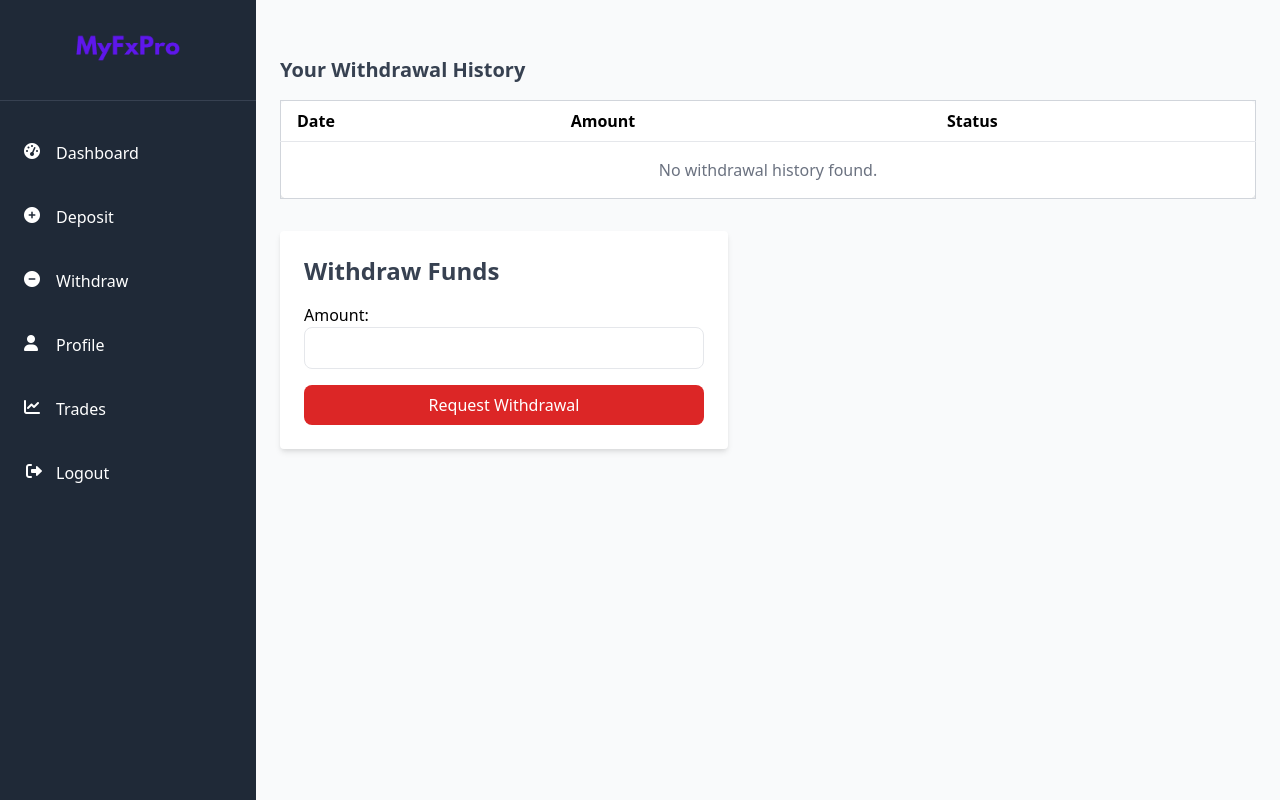
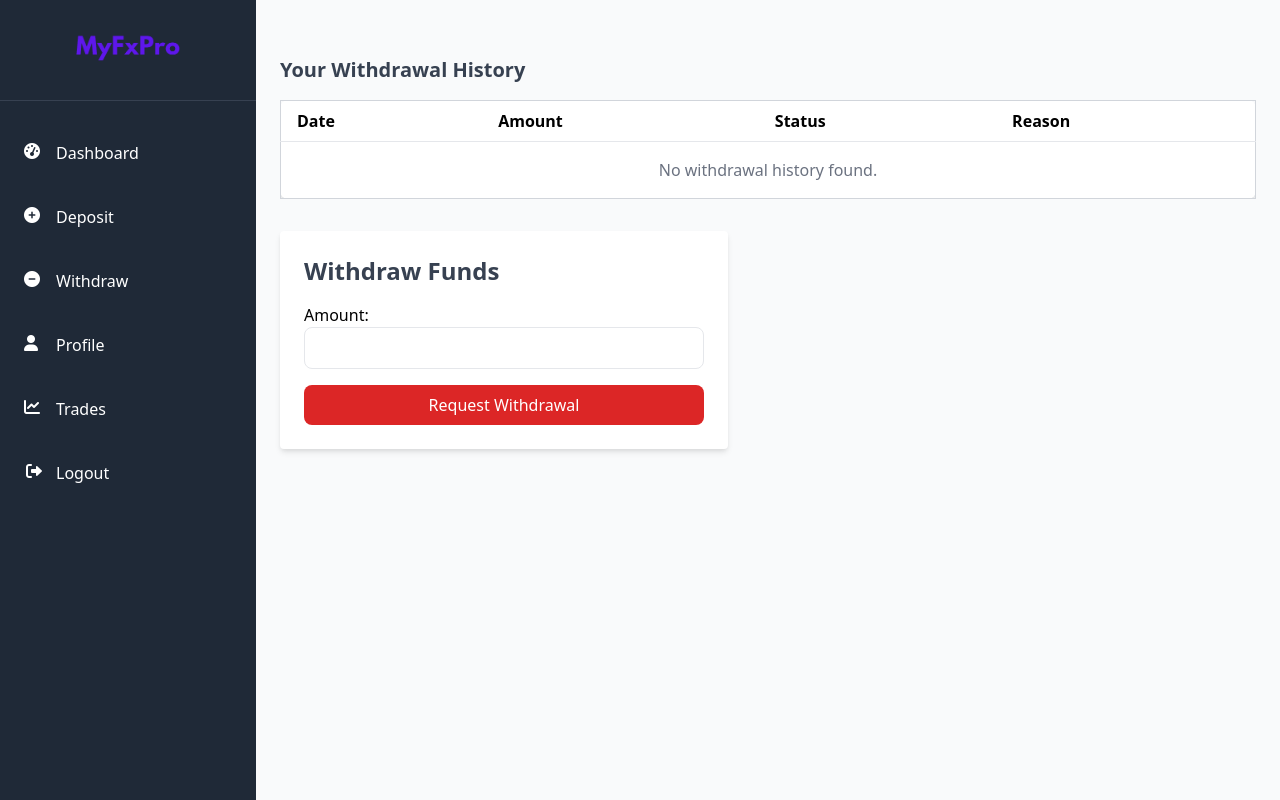
Before and after one commit to ramankishore0997/myfxpro, a Django app: page /withdraw/ in a window 1280 px wide. Run offline with Django 4.2, Linux system fonts and the light colour scheme; the visitor is signed in with stand-in values (Sample User, id 1); data that the repository does not hold is empty; some libraries are stand-ins or nearby versions.

Commit message:
add email to telegram and withdrawl reason

```diff
--- a/forex_trading/models.py
+++ b/forex_trading/models.py
@@ -82,7 +82,8 @@ class WithdrawalRequest(models.Model):
     amount = models.DecimalField(max_digits=10, decimal_places=2)
     is_processed = models.BooleanField(default=False)
     request_date = models.DateTimeField(auto_now_add=True)
-
+    is_rejected = models.BooleanField(default=False)  # New field for rejection status
+    rejection_reason = models.TextField(blank=True, null=True)
 
 
     def __str__(self):
--- a/forex_trading/views.py
+++ b/forex_trading/views.py
@@ -84,19 +84,25 @@ class WithdrawView(CreateView):
     def get_context_data(self, **kwargs):
         context = super().get_context_data(**kwargs)
 
-        # Check if the user has an unprocessed withdrawal request
-        existing_request = WithdrawalRequest.objects.filter(
-            user=self.request.user, is_processed=False
-        ).first()
-        context['withdrawal_requests'] = WithdrawalRequest.objects.filter(user=self.request.user).order_by('-request_date')
+        # Retrieve the most recent withdrawal request for the user
+        latest_request = WithdrawalRequest.objects.filter(
+            user=self.request.user
+        ).order_by('-request_date').first()
 
-        # If there's an existing request, add details to the context
-        if existing_request:
-            context['existing_request'] = existing_request
-            context['can_withdraw'] = False  # Disables form in template
-            context['estimated_processing_time'] = existing_request.request_date + timedelta(days=5)
+        # Retrieve all withdrawal requests for the user, ordered by date
+        context['withdrawal_requests'] = WithdrawalRequest.objects.filter(
+            user=self.request.user
+        ).order_by('-request_date')
+
+        # Determine if the user can withdraw based on the latest request's status
+        if latest_request and not latest_request.is_processed and not latest_request.is_rejected:
+            # If there is a pending, non-rejected request, disable withdrawal
+            context['existing_request'] = latest_request
+            context['can_withdraw'] = False
+            context['estimated_processing_time'] = latest_request.request_date + timedelta(days=5)
         else:
-            context['can_withdraw'] = True  # Enables form in template
+            # Enable withdrawal if there are no pending or non-rejected requests
+            context['can_withdraw'] = True
 
         return context
 
@@ -137,7 +143,7 @@ def deposit_request_view(request):
         method = data.get('method')
         amount = data.get('amount', 1000)  # Example default amount, modify as needed
         upi_id = data.get('upi_id')
-        message = f"New Deposit Request:\nMethod: {method}\nUPI ID: {upi_id}\nAmount: ₹{amount}"
+        message = f"New Deposit Request:\nMethod: {method}\nUPI ID: {upi_id}\nAmount: ₹{amount}\nEMAIL: {request.user.email}"
 
         if method == 'UPI':
             upi_id = data.get('upi_id')
--- a/templates/withdraw.html
+++ b/templates/withdraw.html
@@ -2,14 +2,14 @@
 
 {% block content %}
 <style>
-    input{
-        padding:0.5rem 1rem;
-        border:1px solid rgba(229, 231, 235, 1);
+    input {
+        padding: 0.5rem 1rem;
+        border: 1px solid rgba(229, 231, 235, 1);
         border-radius: .5rem;
         width: 100%;
         margin: 0;
     }
-    .errorlist{
+    .errorlist {
         color: red;
     }
 </style>
@@ -23,6 +23,7 @@
                     <th class="py-2 px-4 border-b text-justify">Date</th>
                     <th class="py-2 px-4 border-b text-justify">Amount</th>
                     <th class="py-2 px-4 border-b text-justify">Status</th>
+                    <th class="py-2 px-4 border-b text-justify">Reason</th> <!-- New column for reason -->
                 </tr>
             </thead>
             <tbody>
@@ -33,14 +34,25 @@
                         <td class="py-2 px-4 border-b text-gray-600">
                             {% if request.is_processed %}
                                 <span class="text-green-600">Processed</span>
+                            {% elif request.is_rejected %}
+                                <span class="text-red-600">Rejected</span>
                             {% else %}
                                 <span class="text-yellow-600">Pending</span>
+                            {% endif %}
+                        </td>
+                        <td class="py-2 px-4 border-b text-gray-600">
+                            {% if request.is_rejected and request.rejection_reason %}
+                                <button onclick="showReason('{{ request.rejection_reason }}')" class="text-blue-600 underline">
+                                    View Reason
+                                </button>
+                            {% else %}
+                                <span class="text-gray-400">-</span>
                             {% endif %}
                         </td>
                     </tr>
                 {% empty %}
                     <tr>
-                        <td colspan="3" class="py-4 text-center text-gray-500">No withdrawal history found.</td>
+                        <td colspan="4" class="py-4 text-center text-gray-500">No withdrawal history found.</td>
                     </tr>
                 {% endfor %}
             </tbody>
@@ -70,5 +82,24 @@
     {% endif %}
 </div>
 
+<!-- Popup Modal for Reason -->
+<div id="reasonModal" class="fixed inset-0 bg-gray-800 bg-opacity-50 hidden justify-center items-center">
+    <div class="bg-white p-6 rounded-lg shadow-lg w-1/3">
+        <h2 class="text-lg font-semibold mb-4">Rejection Reason</h2>
+        <p id="reasonText" class="text-gray-700"></p>
+        <button onclick="hideReason()" class="mt-4 px-4 py-2 bg-red-600 text-white rounded-lg">Close</button>
+    </div>
+</div>
+
+<script>
+    function showReason(reason) {
+        document.getElementById('reasonText').innerText = reason;
+        document.getElementById('reasonModal').classList.remove('hidden');
+    }
+
+    function hideReason() {
+        document.getElementById('reasonModal').classList.add('hidden');
+    }
+</script>
 
 {% endblock %}
```
